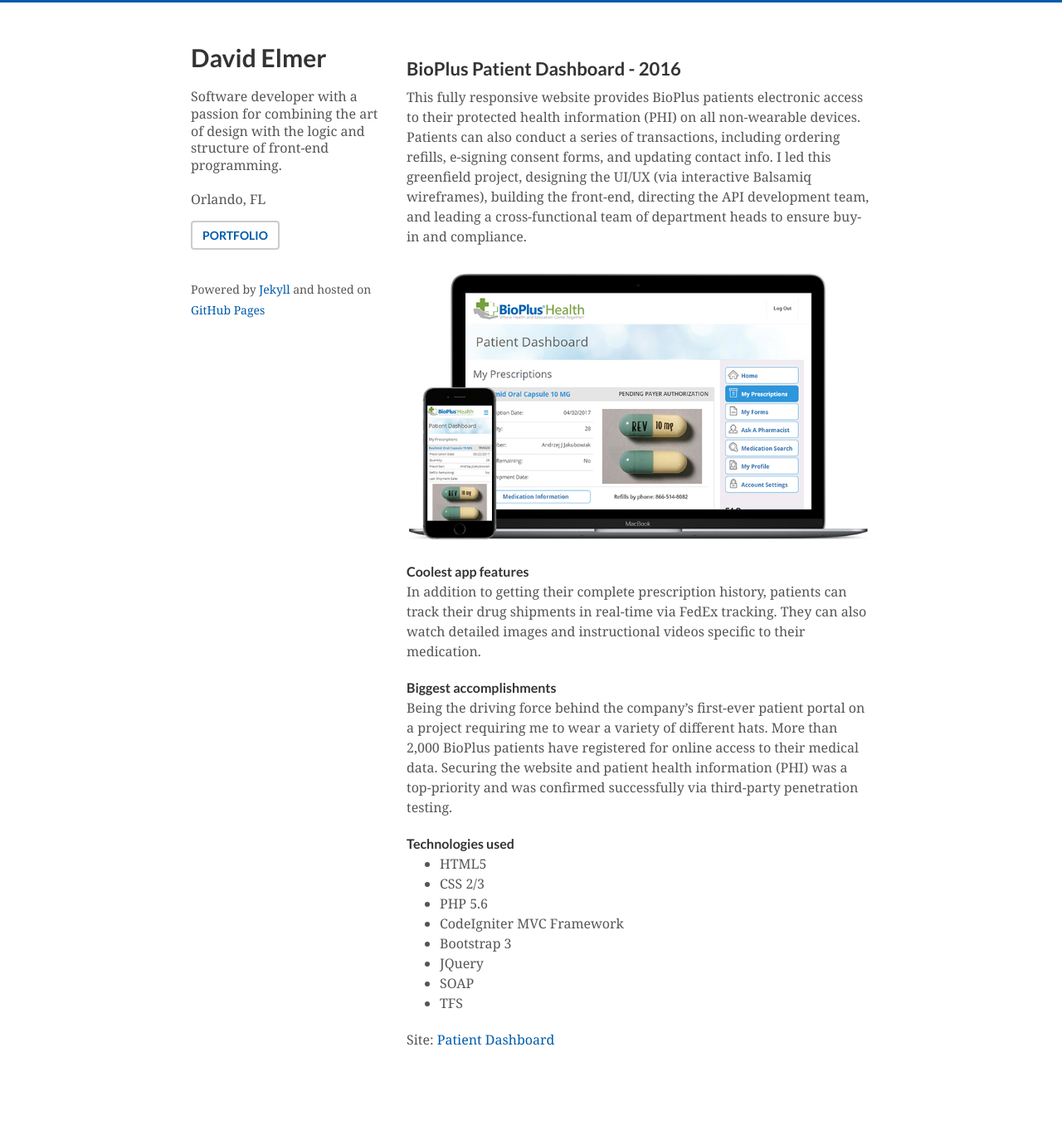
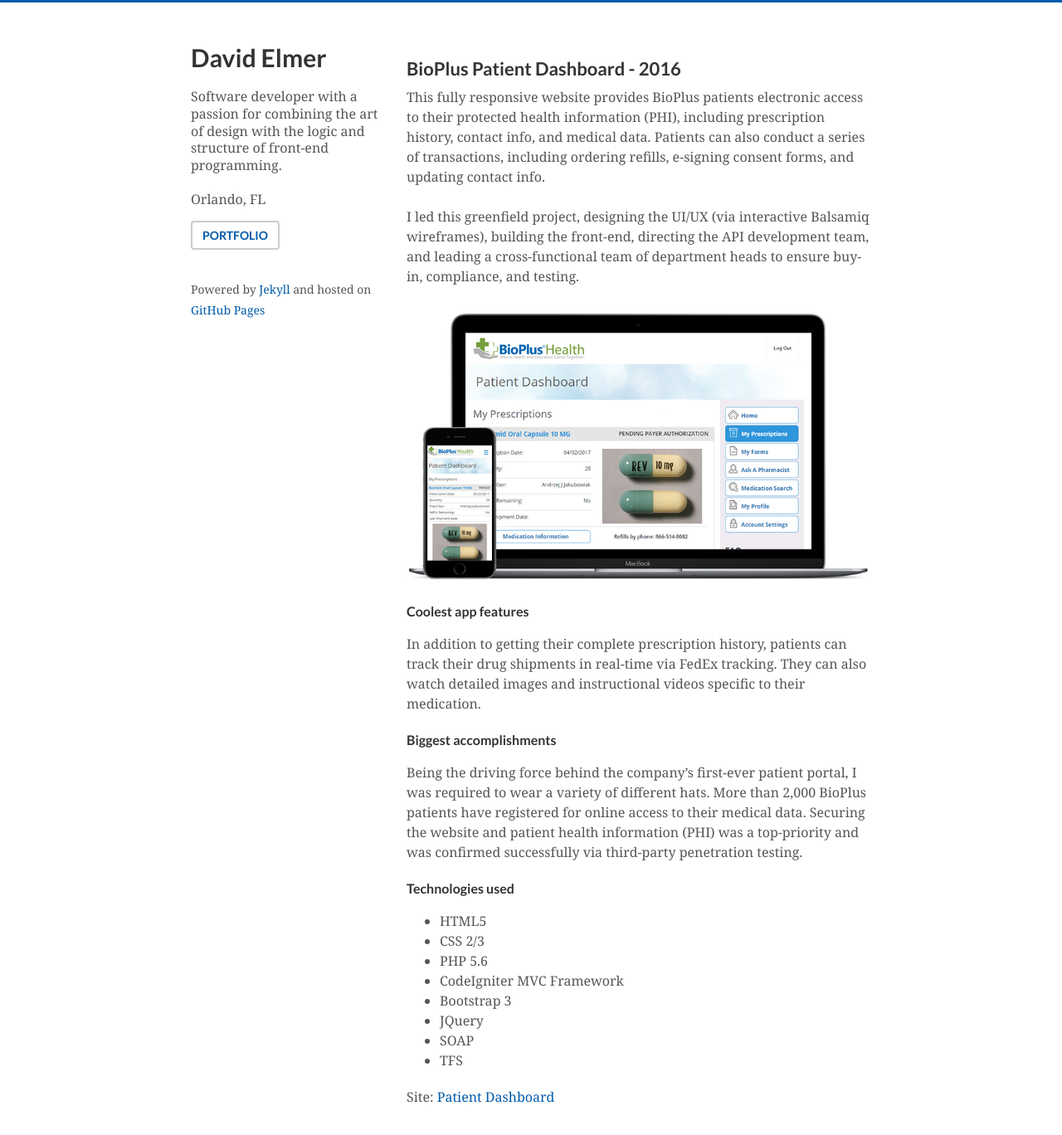
Before and after one commit to phillycc/phillycc.github.io, a Jekyll site: the page built from _posts/2016-01-30-patient-dashboard.md, in a window 1280 px wide and 1400 px high. Shown: the top 1368 px of the window at 83% size. Built offline with Jekyll 4.4.1, drawn with Linux system fonts in a browser that asks for light colours.

Commit message:
Updated content and css for patient dashboard

```diff
--- a/_posts/2016-01-30-patient-dashboard.md
+++ b/_posts/2016-01-30-patient-dashboard.md
@@ -2,24 +2,24 @@
 layout: post
 title: BioPlus Patient Dashboard - 2016
 category: project
-subtitle: This fully responsive website provides BioPlus patients electronic access to their protected health information...READ MORE
+subtitle: This fully responsive website provides BioPlus patients electronic access to their protected health information ... <span>READ MORE</span>
 img_small: "mybph.jpg"
 img_large: "mybph.jpg"
 date: 2016-01-30 00:00:00
 tags: []
 permalink: /bioplus-patient-dashboard/
 ---
-This fully responsive website provides BioPlus patients electronic access to their protected health information (PHI) on all non-wearable devices. Patients can also conduct a series of transactions, including ordering refills, e-signing consent forms, and updating contact info. I led this greenfield project, designing the UI/UX (via interactive Balsamiq wireframes), building the front-end, directing the API development team, and leading a cross-functional team of department heads to ensure buy-in and compliance.
+This fully responsive website provides BioPlus patients electronic access to their protected health information (PHI), including prescription history, contact info, and medical data. Patients can also conduct a series of transactions, including ordering refills, e-signing consent forms, and updating contact info.
+<br><br>
+I led this greenfield project, designing the UI/UX (via interactive Balsamiq wireframes), building the front-end, directing the API development team, and leading a cross-functional team of department heads to ensure buy-in, compliance, and testing.
 
 ![Patient Dashboard]({{ "/images/" | append: page.img_large | prepend: site.baseurl | prepend: site.url  }})
 
 ### Coolest app features
-
 In addition to getting their complete prescription history, patients can track their drug shipments in real-time via FedEx tracking. They can also watch detailed images and instructional videos specific to their medication.
 
 ### Biggest accomplishments
-
-Being the driving force behind the company's first-ever patient portal on a project requiring me to wear a variety of different hats. More than 2,000 BioPlus patients have registered for online access to their medical data. Securing the website and patient health information (PHI) was a top-priority and was confirmed successfully via third-party penetration testing.
+Being the driving force behind the company's first-ever patient portal, I was required to wear a variety of different hats. More than 2,000 BioPlus patients have registered for online access to their medical data. Securing the website and patient health information (PHI) was a top-priority and was confirmed successfully via third-party penetration testing.
 
 ### Technologies used
 * HTML5
--- a/css/styles.css
+++ b/css/styles.css
@@ -23,6 +23,7 @@
 header p {
   line-height: 1.3;
 }
+
 ul.social li {
   width: 36px;
 }
@@ -250,7 +251,7 @@
 }
 h3 {
   font-size: 16px;
-  margin:0;
+  margin-bottom:15px;
   padding:0;
 }
 
@@ -288,7 +289,10 @@
 .page-subtitle {
   font-size: 16px;
 }
-
+.post-subtitle span {
+  font-size:12px;
+  font-weight:600;
+}
 .meta {
   font-size: 16px;
 }
```
